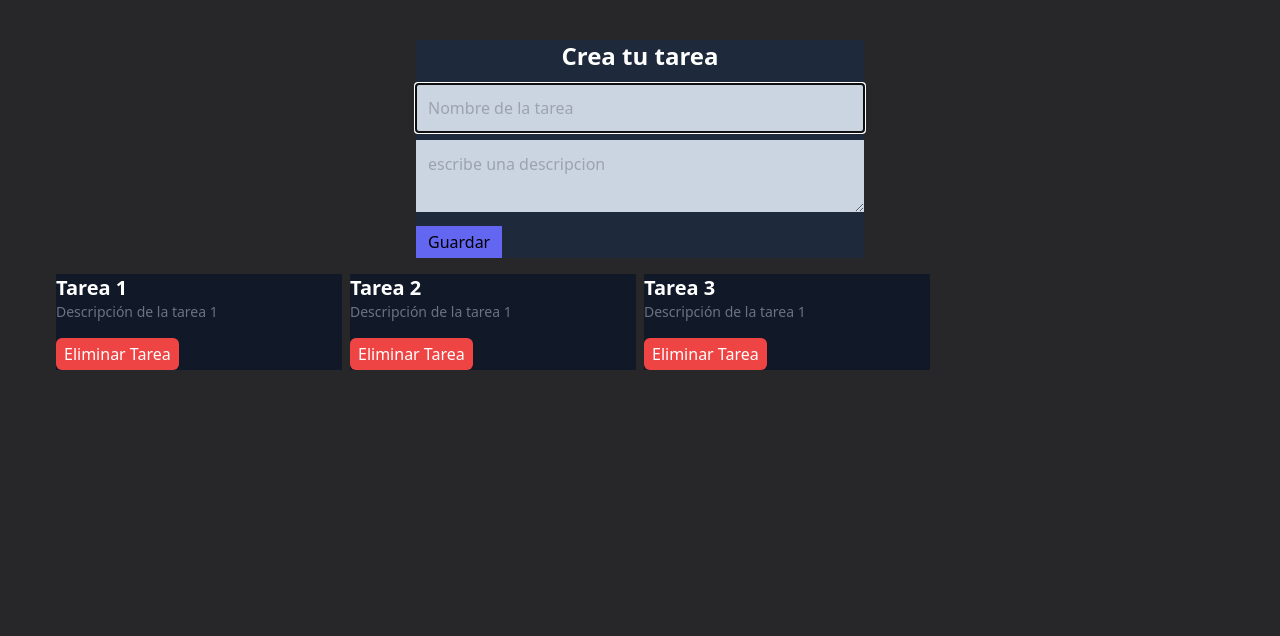
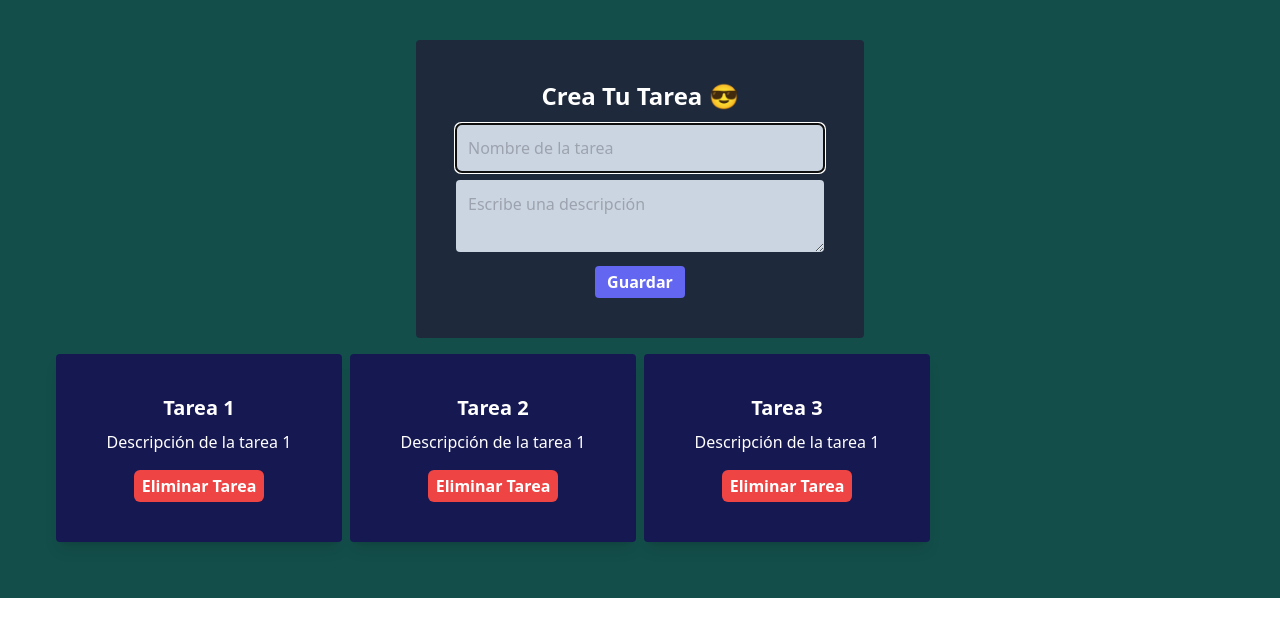
Before and after one commit to WilterD/react1, a React (Vite) app: page / in a window 1280 px wide. Shown: the top 636 px of the page. Built offline with nearby package versions, Linux system fonts and the light colour scheme.

Commit message:
cambios en design Css

```diff
--- a/package.json
+++ b/package.json
@@ -6,7 +6,8 @@
   "scripts": {
     "dev": "vite",
     "build": "vite build",
-    "preview": "vite preview"
+    "preview": "vite preview",
+    "deploy": "gh-pages -d dist"
   },
   "dependencies": {
     "react": "^18.2.0",
@@ -17,6 +18,7 @@
     "@types/react-dom": "^18.0.6",
     "@vitejs/plugin-react": "^2.0.1",
     "autoprefixer": "^10.4.8",
+    "gh-pages": "^4.0.0",
     "postcss": "^8.4.16",
     "tailwindcss": "^3.1.8",
     "vite": "^3.0.7"
--- a/src/App.jsx
+++ b/src/App.jsx
@@ -7,7 +7,7 @@ function App() {
 
 
   return (
-    <main className="bg-zinc-800 h-screen">
+    <main className="bg-teal-900">
       <div className="container mx-auto p-10">
       <TaskForm />
       <TaskList />
--- a/src/Components/TaskCard.jsx
+++ b/src/Components/TaskCard.jsx
@@ -5,11 +5,17 @@ function TaskCard({ task }) {
   const { deleteTask } = useContext(TaskContext);
 
   return (
-    <div className="bg-gray-900 text-white">
-      <h1 className="text-xl font-bold capitalize">{task.nombre}</h1>
-      <p className="text-gray-500 text-sm">{task.descripcion}</p>
-      <button className="bg-red-500 px-2 py-1 rounded-md mt-4 hover:bg-red-400" onClick={() => deleteTask(task.id)}>Eliminar Tarea</button>
-    </div>
+    <div className="max-w-sm shadow-lg p-10 rounded miTarjeta">
+
+      <h1 className="font-bold text-xl mb-2 text-center capitalize text-white">{task.nombre}</h1>
+      <p className="text-white text-base text-center">{task.descripcion}</p>
+      <div className="text-center">
+      <button className="miBoton text-white font-bold bg-red-500 px-2 py-1 rounded-md mt-4 hover:bg-red-400" onClick={() => deleteTask(task.id)}>Eliminar Tarea</button>
+      </div>
+       </div>
+
+
+
   );
 }
 
--- a/src/Components/TaskForm.jsx
+++ b/src/Components/TaskForm.jsx
@@ -20,10 +20,10 @@ function TaskForm() {
 
   return (
     <div className="max-w-md mx-auto">
-      <form onSubmit={envioForm} className="bg-slate-800">
-        <h1 className="text-2xl text-center font-bold text-white mb-3">Crea tu tarea</h1>
+      <form onSubmit={envioForm} className="rounded p-10 bg-slate-800">
+        <h1 className="capitalize text-2xl text-center font-bold text-white mb-3">Crea tu tarea 😎</h1>
         <input
-          className="bg-slate-300 p-3 w-full mb-2"
+          className="rounded-md bg-slate-300 p-3 w-full mb-2"
           autoFocus
           value={nombre} // para vaciar campos
           placeholder="Nombre de la tarea"
@@ -31,15 +31,17 @@ function TaskForm() {
         />
         <br />
         <textarea
-          className="bg-slate-300 p-3 w-full mb-2"
+          className="rounded bg-slate-300 p-3 w-full mb-2"
           value={descripcion}
-          placeholder="escribe una descripcion"
+          placeholder="Escribe una descripción"
           onChange={(e) => {
             setDescripcion(e.target.value);
           }}
         />
         <br />
-        <button className="mx-auto px-3 py-1   bg-indigo-500 ">Guardar</button>
+        <div className="text-center">
+        <button className="miBoton rounded mx-auto px-3 py-1   bg-indigo-500 hover:cursor-pointer hover:bg-blue-400 text-white font-bold transition-colors">Guardar</button>
+        </div>
       </form>
     </div>
   );
--- a/src/index.css
+++ b/src/index.css
@@ -1,3 +1,11 @@
 @tailwind base;
 @tailwind components;
 @tailwind utilities;
+
+.miBoton{
+    transition: .5s;
+}
+
+.miTarjeta{
+    background-color: #161852;
+}
--- a/vite.config.js
+++ b/vite.config.js
@@ -3,5 +3,6 @@ import react from '@vitejs/plugin-react'
 
 // https://vitejs.dev/config/
 export default defineConfig({
-  plugins: [react()]
+  plugins: [react()],
+  base: '/react1/'
 })
```
Also changed, not shown: 2 other files (tests, documents, lock files or other folders).
